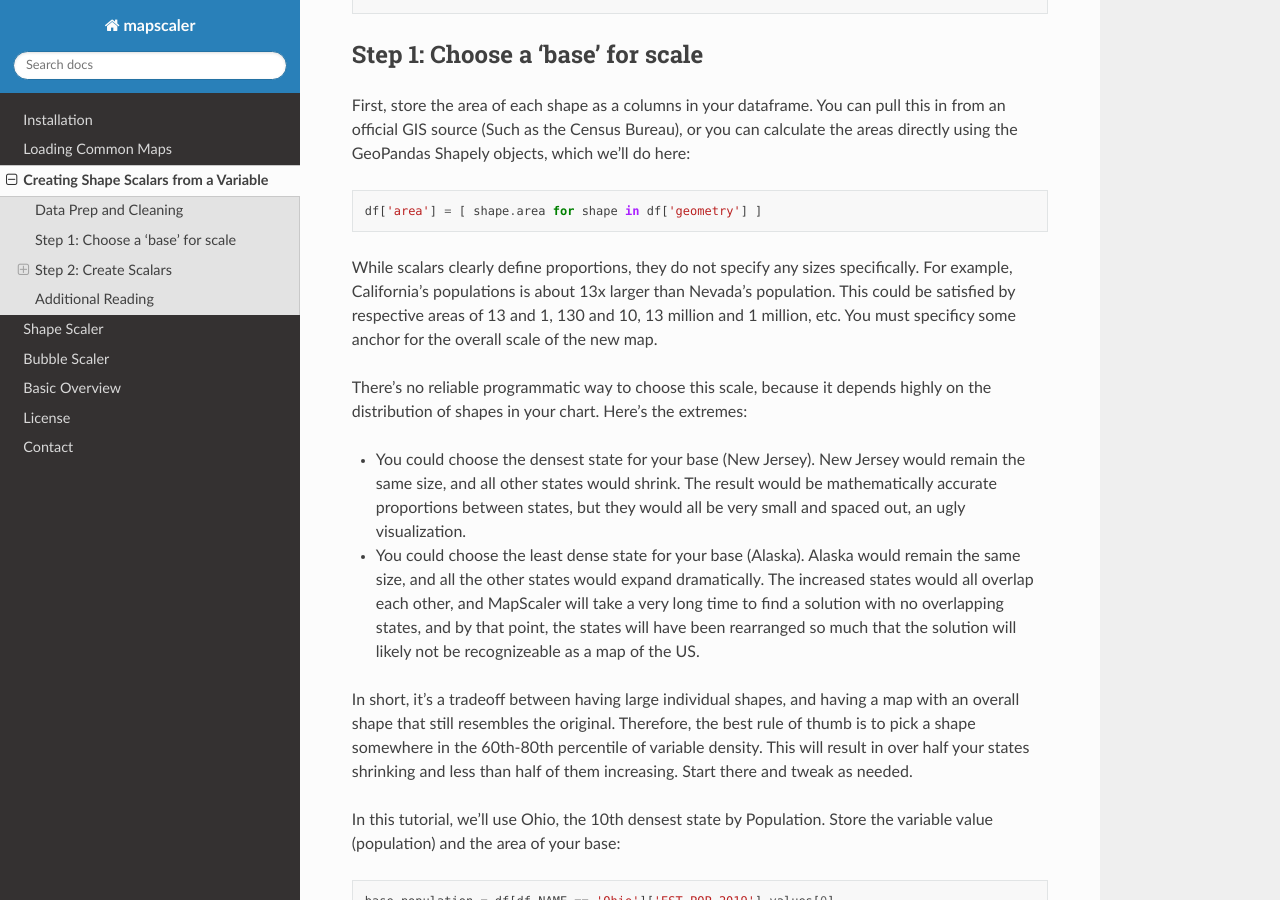
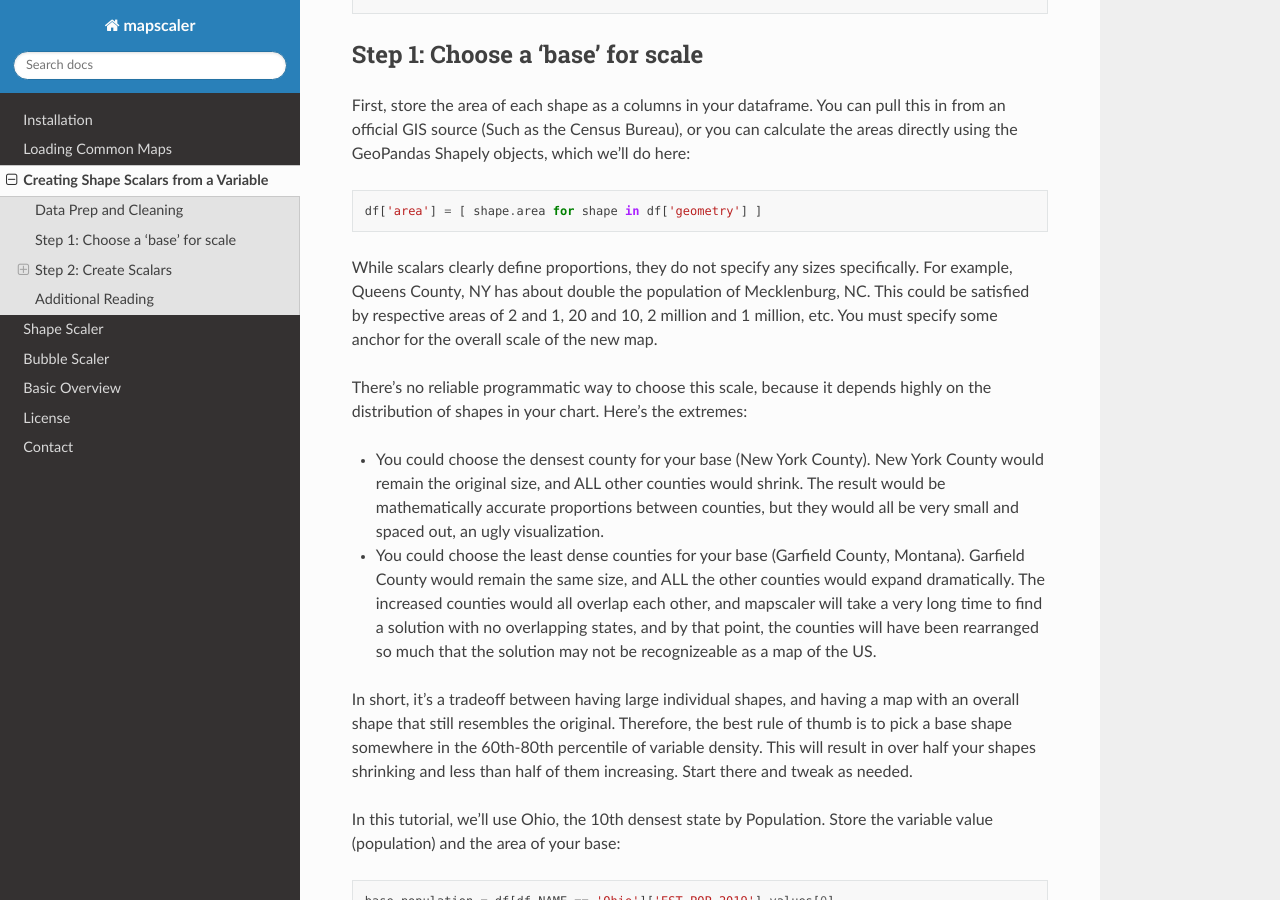
Before and after one commit to conditg/mapscaler, a Sphinx documentation site: the page built from docs/scalars.rst, in a window 1280 px wide and 900 px high, scrolled down 596 px. Built offline with Sphinx 7.4.7 and the Read the Docs theme 2.0.0, drawn with Linux system fonts in a browser that asks for light colours.

Commit message:
updated setup.py

```diff
--- a/docs/loader.rst
+++ b/docs/loader.rst
@@ -34,7 +34,7 @@ That's it! You now have a map of the states.
     plt.show()
 
 .. image:: ../images/counties.png
-   :alt: US states
+   :alt: US Counties
    :align: center
 
 
--- a/docs/scalars.rst
+++ b/docs/scalars.rst
@@ -30,14 +30,14 @@ First, store the area of each shape as a columns in your dataframe. You can pull
 
     df['area'] = [ shape.area for shape in df['geometry'] ]
 
-While scalars clearly define proportions, they do not specify any sizes specifically. For example, California's populations is about 13x larger than Nevada's population. This could be satisfied by respective areas of 13 and 1, 130 and 10, 13 million and 1 million, etc. You must specificy some anchor for the overall scale of the new map.
+While scalars clearly define proportions, they do not specify any sizes specifically. For example, Queens County, NY has about double the population of Mecklenburg, NC. This could be satisfied by respective areas of 2 and 1, 20 and 10, 2 million and 1 million, etc. You must specify some anchor for the overall scale of the new map.
 
 There's no reliable programmatic way to choose this scale, because it depends highly on the distribution of shapes in your chart. Here's the extremes:
 
-* You could choose the densest state for your base (New Jersey). New Jersey would remain the same size, and all other states would shrink. The result would be mathematically accurate proportions between states, but they would all be very small and spaced out, an ugly visualization.
-* You could choose the least dense state for your base (Alaska). Alaska would remain the same size, and all the other states would expand dramatically. The increased states would all overlap each other, and MapScaler will take a very long time to find a solution with no overlapping states, and by that point, the states will have been rearranged so much that the solution will likely not be recognizeable as a map of the US.
+* You could choose the densest county for your base (New York County). New York County would remain the original size, and ALL other counties would shrink. The result would be mathematically accurate proportions between counties, but they would all be very small and spaced out, an ugly visualization.
+* You could choose the least dense counties for your base (Garfield County, Montana). Garfield County would remain the same size, and ALL the other counties would expand dramatically. The increased counties would all overlap each other, and mapscaler will take a very long time to find a solution with no overlapping states, and by that point, the counties will have been rearranged so much that the solution may not be recognizeable as a map of the US.
 
-In short, it's a tradeoff between having large individual shapes, and having a map with an overall shape that still resembles the original. Therefore, the best rule of thumb is to pick a shape somewhere in the 60th-80th percentile of variable density. This will result in over half your states shrinking and less than half of them increasing. Start there and tweak as needed.
+In short, it's a tradeoff between having large individual shapes, and having a map with an overall shape that still resembles the original. Therefore, the best rule of thumb is to pick a base shape somewhere in the 60th-80th percentile of variable density. This will result in over half your shapes shrinking and less than half of them increasing. Start there and tweak as needed.
 
 In this tutorial, we'll use Ohio, the 10th densest state by Population. Store the variable value (population) and the area of your base:
 ::
--- a/setup.py
+++ b/setup.py
@@ -2,19 +2,19 @@ from setuptools import setup
 setup(
     name = 'mapscaler',
     packages = ['mapscaler'],
-    version = '0.0.1',
+    package_data = {'mapscaler': ['geojson/us_counties.json', 'geojson/us_states.json'] },
+    version = '0.0.3',
     license='gpl-3.0',
     description = 'Scale areas of a geopandas map by any property to create more intuitive and beautiful choropleth visualizations.',
     author = 'Greg Condit',
     author_email = 'conditg@gmail.com',
     url = 'https://github.com/user/conditg/mapscaler',
-    download_url = 'https://github.com/conditg/mapscaler/archive/v0.1-alpha.tar.gz',
+    download_url = 'https://github.com/conditg/mapscaler/archive/v0.0.3.tar.gz',
     keywords = ['DATA VISUALIZATION', 'MAP', 'CHOROPLETH', 'CARTOGRAM','MAP SCALER', 'GEOJSON'],
     install_requires=[
         'numpy',
         'geopandas',
         'shapely',
-        'json',
     ],
     classifiers=[
         'Development Status :: 3 - Alpha',
```
